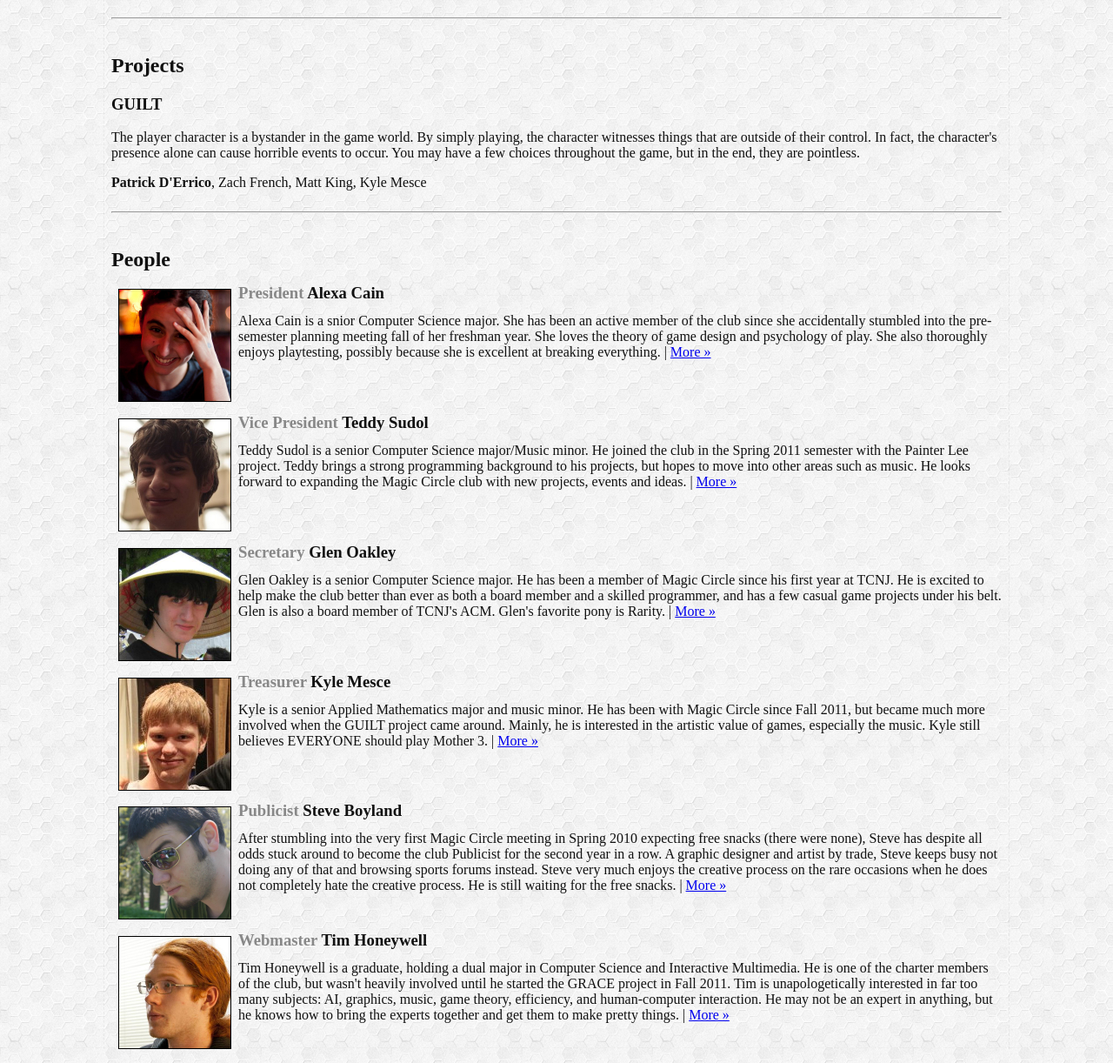
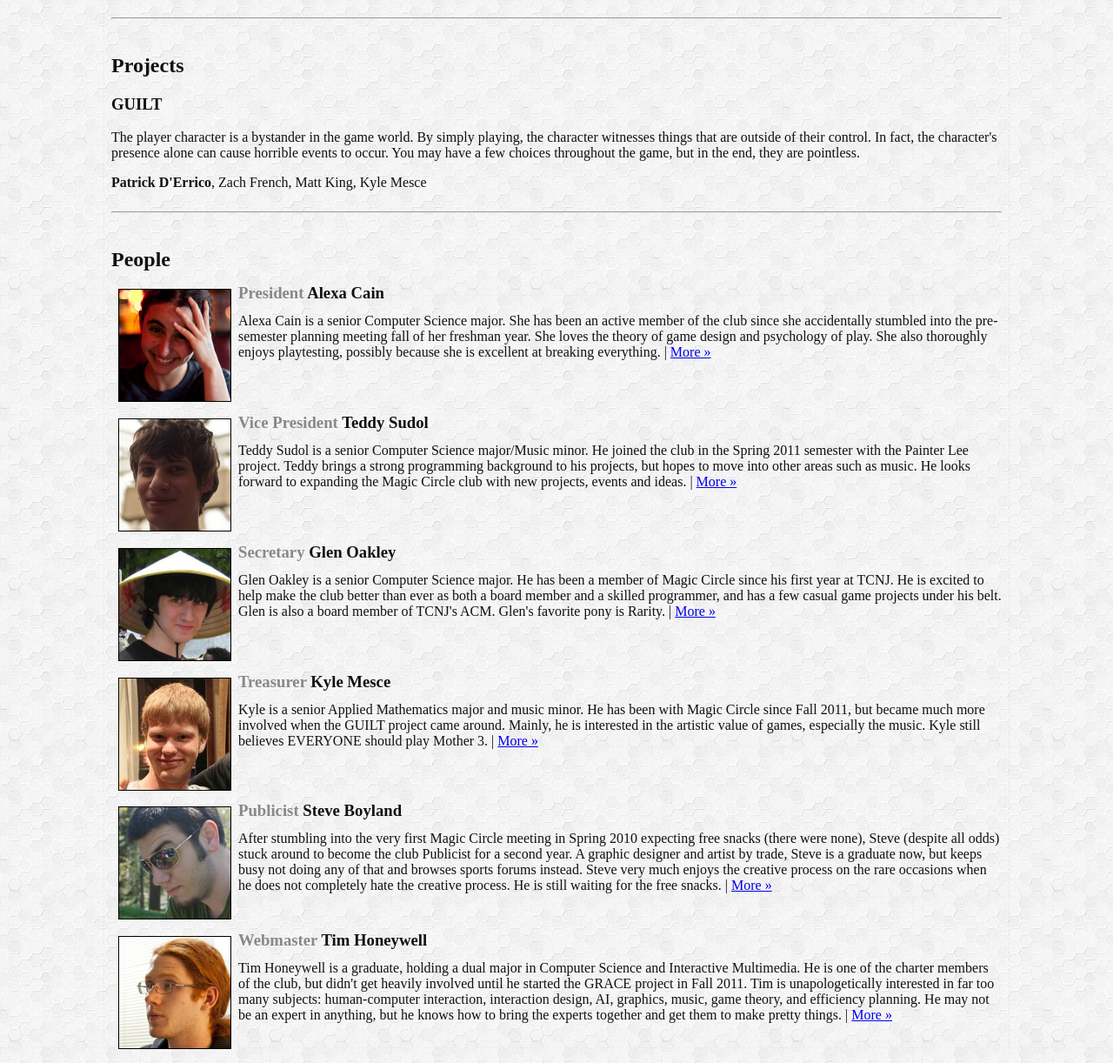
Before and after one commit to tcnj-magic-circle/tcnj-magic-circle.github.com, a Jekyll site: the page built from index.html, in a window 1280 px wide and 1400 px high, scrolled down 1040 px, cut to the strip 178-1400 px from the top of the window. Shown: the whole strip at 87% size. Built offline with Jekyll 4.4.1, drawn with Linux system fonts in a browser that asks for light colours; comment, search, counter and statistics services are not loaded.

Commit message:
Typo fix and verb tense shift.

```diff
--- a/_config.yml
+++ b/_config.yml
@@ -32,7 +32,7 @@
 - title: President
   name: Alexa Cain
   bio: |
-    Alexa Cain is a snior Computer Science major. She has been an active member of the club since she accidentally stumbled into the pre-semester planning meeting fall of her freshman year. She loves the theory of game design and psychology of play. She also thoroughly enjoys playtesting, possibly because she is excellent at breaking everything.
+    Alexa Cain is a senior Computer Science major. She has been an active member of the club since she accidentally stumbled into the pre-semester planning meeting fall of her freshman year. She loves the theory of game design and psychology of play. She also thoroughly enjoys playtesting, possibly because she is excellent at breaking everything.
   link: http://www.tcnj.edu/~caina1/applet/
 - title: Vice President
   name: Teddy Sudol
@@ -52,10 +52,10 @@
 - title: Publicist
   name: Steve Boyland
   bio: |
-    After stumbling into the very first Magic Circle meeting in Spring 2010 expecting free snacks (there were none), Steve has despite all odds stuck around to become the club Publicist for the second year in a row. A graphic designer and artist by trade, Steve keeps busy not doing any of that and browsing sports forums instead. Steve very much enjoys the creative process on the rare occasions when he does not completely hate the creative process. He is still waiting for the free snacks.
+    After stumbling into the very first Magic Circle meeting in Spring 2010 expecting free snacks (there were none), Steve (despite all odds) stuck around to become the club Publicist for a second year. A graphic designer and artist by trade, Steve is a graduate now, but keeps busy not doing any of that and browses sports forums instead. Steve very much enjoys the creative process on the rare occasions when he does not completely hate the creative process. He is still waiting for the free snacks.
   link: http://www.steveboyland.com/
 - title: Webmaster
   name: Tim Honeywell
   bio: |
-    Tim Honeywell is a graduate, holding a dual major in Computer Science and Interactive Multimedia. He is one of the charter members of the club, but wasn't heavily involved until he started the GRACE project in Fall 2011. Tim is unapologetically interested in far too many subjects: AI, graphics, music, game theory, efficiency, and human-computer interaction. He may not be an expert in anything, but he knows how to bring the experts together and get them to make pretty things.
+    Tim Honeywell is a graduate, holding a dual major in Computer Science and Interactive Multimedia. He is one of the charter members of the club, but didn't get heavily involved until he started the GRACE project in Fall 2011. Tim is unapologetically interested in far too many subjects: human-computer interaction, interaction design, AI, graphics, music, game theory, and efficiency planning. He may not be an expert in anything, but he knows how to bring the experts together and get them to make pretty things.
   link: http://tfhoneywell.com/
```
